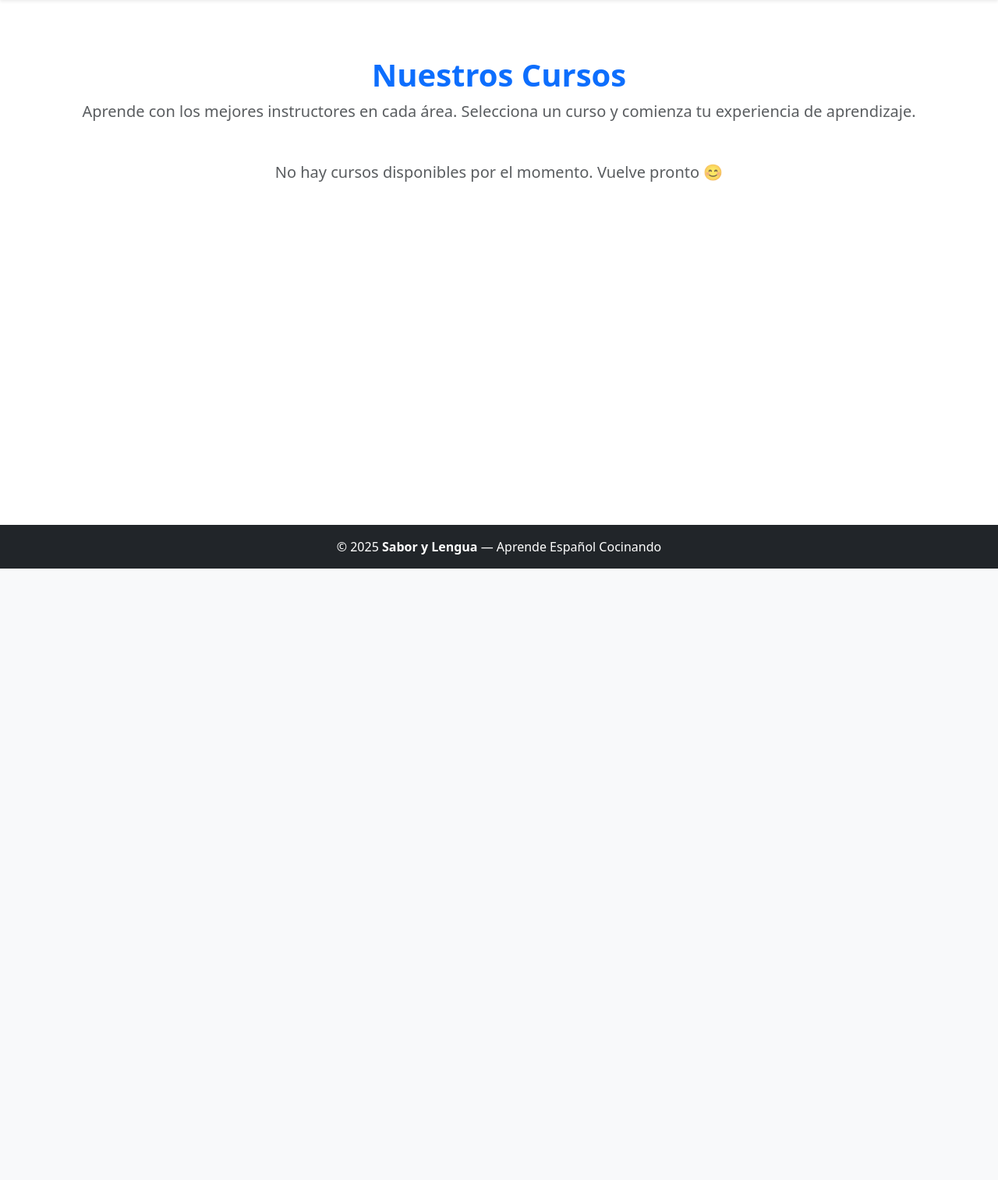
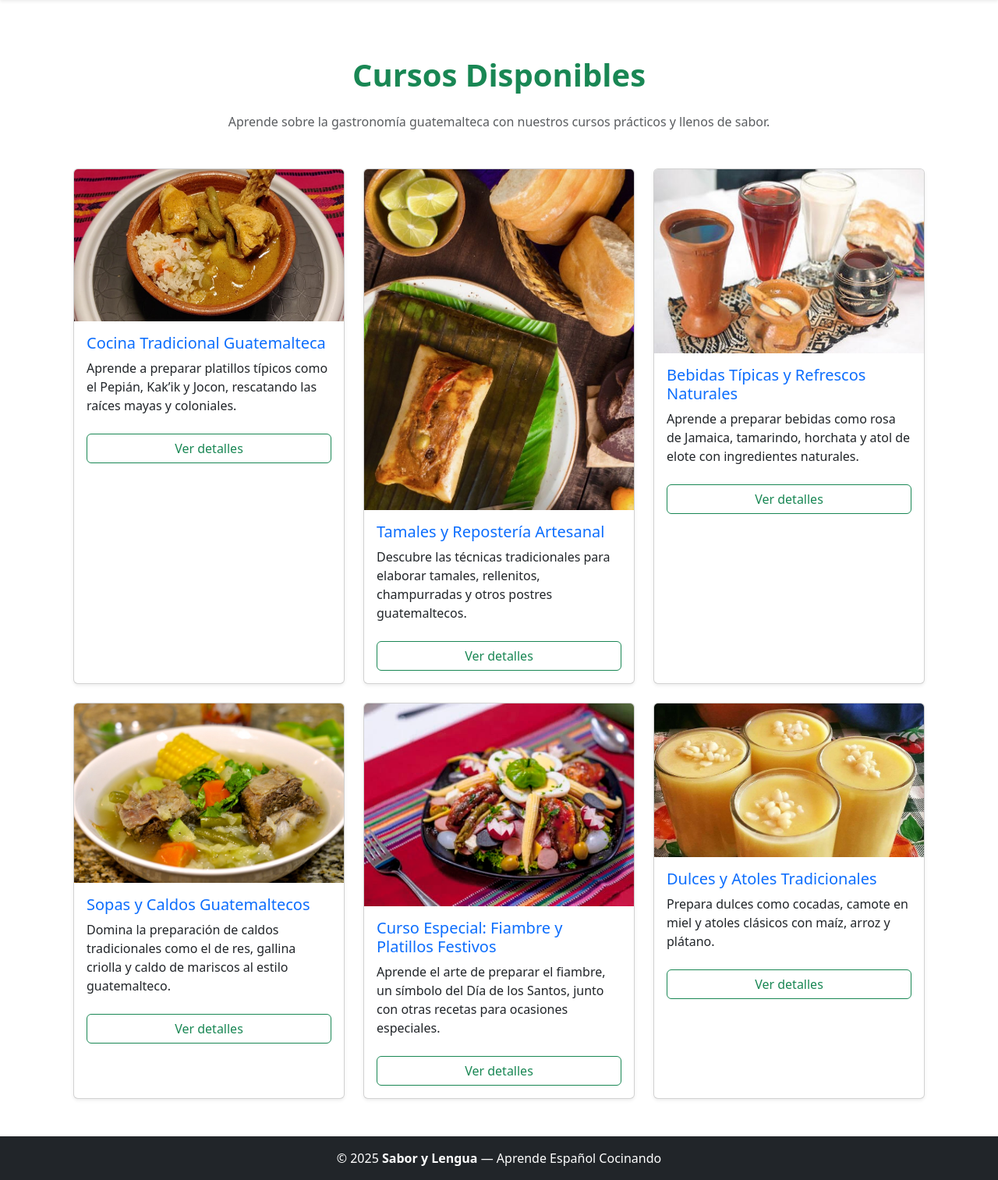
Before and after one commit to jchavajaya-droid/PROYECTOFINAL, a Django app: template cursos/templates/cursos.html in a window 1280 px wide. Shown: the part 71-1584 px from the top of the page at 78% size. Before the commit the page ends 800 px from the top, so only its background shows below. Run offline with Django 5.2, Linux system fonts and the light colour scheme; the template is opened without the code that fills it, so the values that code supplies are empty.

Commit message:
actualizacion

```diff
--- a/cursos/templates/cursos.html
+++ b/cursos/templates/cursos.html
@@ -1,58 +1,105 @@
 {% extends "base.html" %}
 {% load static %}
 
-{% block title %}Cursos disponibles - SaborLengua{% endblock %}
+{% block content %}
+<div class="container mt-5">
+  <h1 class="text-center mb-4 text-success fw-bold">Cursos Disponibles</h1>
+  <p class="text-center text-muted mb-5">
+    Aprende sobre la gastronomía guatemalteca con nuestros cursos prácticos y llenos de sabor.
+  </p>
 
-{% block content %}
-<div class="container py-5">
-  <div class="text-center mb-5">
-    <h1 class="fw-bold text-primary">Nuestros Cursos</h1>
-    <p class="text-muted fs-5">
-      Aprende con los mejores instructores en cada área.
-      Selecciona un curso y comienza tu experiencia de aprendizaje.
-    </p>
-  </div>
+  <div class="row row-cols-1 row-cols-md-3 g-4">
 
-  {% if cursos %}
-  <div class="row row-cols-1 row-cols-md-3 g-4">
-    {% for curso in cursos %}
+    <!-- Curso 1 -->
     <div class="col">
-      <div class="card h-100 shadow-sm border-0">
-        {% if curso.imagen %}
-        <img src="{{ curso.imagen.url }}" class="card-img-top" alt="{{ curso.nombre }}">
-        {% else %}
-        <img src="{% static 'img/default_curso.jpg' %}" class="card-img-top" alt="Curso">
-        {% endif %}
-
+      <div class="card h-100 shadow-sm">
+        <img src="{% static 'img/pepian.jpg' %}" class="card-img-top" alt="Pepián">
         <div class="card-body">
-          <h5 class="card-title text-primary fw-bold">{{ curso.nombre }}</h5>
-          <p class="card-text text-muted">
-            {{ curso.descripcion|truncatewords:25 }}
+          <h5 class="card-title text-primary">Cocina Tradicional Guatemalteca</h5>
+          <p class="card-text">
+            Aprende a preparar platillos típicos como el Pepián, Kak’ik y Jocon, rescatando las raíces mayas y coloniales.
           </p>
-        </div>
-
-        <div class="card-footer bg-white border-0 text-center pb-4">
-          <a href="{% url 'detalle_curso' curso.id %}" class="btn btn-outline-primary px-4">
-            Ver detalles
-          </a>
-          {% if user.is_authenticated %}
-          <a href="{% url 'inscribirse_curso' curso.id %}" class="btn btn-primary px-4 ms-2">
-            Inscribirme
-          </a>
-          {% else %}
-          <a href="{% url 'iniciar_sesion' %}" class="btn btn-secondary px-4 ms-2">
-            Inicia sesión para inscribirte
-          </a>
-          {% endif %}
+          <a href="#" class="btn btn-outline-success w-100 mt-2">Ver detalles</a>
         </div>
       </div>
     </div>
-    {% endfor %}
+
+    <!-- Curso 2 -->
+    <div class="col">
+      <div class="card h-100 shadow-sm">
+        <img src="{% static 'img/tamales.jpg' %}" class="card-img-top" alt="Tamales">
+        <div class="card-body">
+          <h5 class="card-title text-primary">Tamales y Repostería Artesanal</h5>
+          <p class="card-text">
+            Descubre las técnicas tradicionales para elaborar tamales, rellenitos, champurradas y otros postres guatemaltecos.
+          </p>
+          <a href="#" class="btn btn-outline-success w-100 mt-2">Ver detalles</a>
+        </div>
+      </div>
+    </div>
+
+    <!-- Curso 3 -->
+    <div class="col">
+      <div class="card h-100 shadow-sm">
+        <img src="{% static 'img/bebidas.jpg' %}" class="card-img-top" alt="Refrescos">
+        <div class="card-body">
+          <h5 class="card-title text-primary">Bebidas Típicas y Refrescos Naturales</h5>
+          <p class="card-text">
+            Aprende a preparar bebidas como rosa de Jamaica, tamarindo, horchata y atol de elote con ingredientes naturales.
+          </p>
+          <a href="#" class="btn btn-outline-success w-100 mt-2">Ver detalles</a>
+        </div>
+      </div>
+    </div>
+
+    <!-- Curso 4 -->
+    <div class="col">
+      <div class="card h-100 shadow-sm">
+        <img src="{% static 'img/caldores.jpg' %}" class="card-img-top" alt="Caldo de res">
+        <div class="card-body">
+          <h5 class="card-title text-primary">Sopas y Caldos Guatemaltecos</h5>
+          <p class="card-text">
+            Domina la preparación de caldos tradicionales como el de res, gallina criolla y caldo de mariscos al estilo guatemalteco.
+          </p>
+          <a href="#" class="btn btn-outline-success w-100 mt-2">Ver detalles</a>
+        </div>
+      </div>
+    </div>
+
+    <!-- Curso 5 -->
+    <div class="col">
+      <div class="card h-100 shadow-sm">
+        <img src="{% static 'img/fiambre.jpg' %}" class="card-img-top" alt="Fiambre">
+        <div class="card-body">
+          <h5 class="card-title text-primary">Curso Especial: Fiambre y Platillos Festivos</h5>
+          <p class="card-text">
+            Aprende el arte de preparar el fiambre, un símbolo del Día de los Santos, junto con otras recetas para ocasiones especiales.
+          </p>
+          <a href="#" class="btn btn-outline-success w-100 mt-2">Ver detalles</a>
+        </div>
+      </div>
+    </div>
+
+    <!-- Curso 6 -->
+    <div class="col">
+      <div class="card h-100 shadow-sm">
+        <img src="{% static 'img/atolelote.jpg' %}" class="card-img-top" alt="Atol de elote">
+        <div class="card-body">
+          <h5 class="card-title text-primary">Dulces y Atoles Tradicionales</h5>
+          <p class="card-text">
+            Prepara dulces como cocadas, camote en miel y atoles clásicos con maíz, arroz y plátano.
+          </p>
+          <a href="#" class="btn btn-outline-success w-100 mt-2">Ver detalles</a>
+        </div>
+      </div>
+    </div>
   </div>
-  {% else %}
-  <div class="text-center mt-5">
-    <p class="text-muted fs-5">No hay cursos disponibles por el momento. Vuelve pronto 😊</p>
-  </div>
-  {% endif %}
 </div>
+
+<style>
+  .card:hover {
+    transform: scale(1.02);
+    transition: 0.3s ease-in-out;
+  }
+</style>
 {% endblock %}
```
Also changed, not shown: cursos/static/img/atolelote.jpg (added), cursos/static/img/bebidas.jpg (added), cursos/static/img/caldores.jpg (added), cursos/static/img/fiambre.jpg (added).
